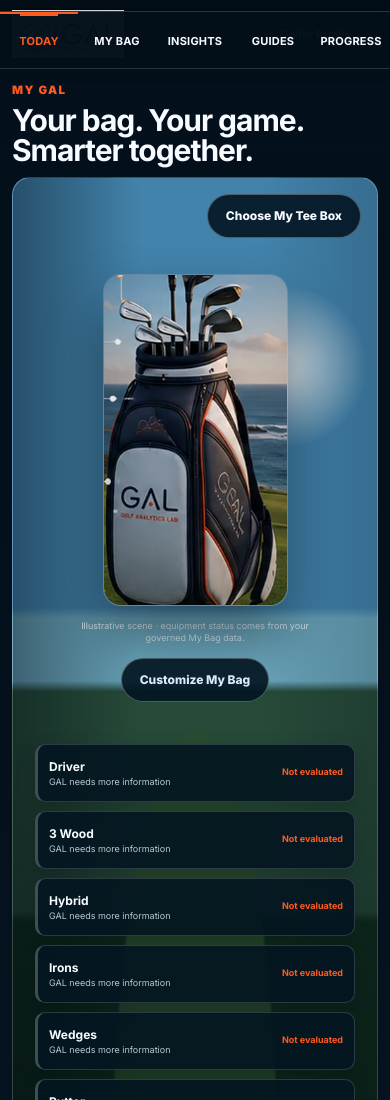
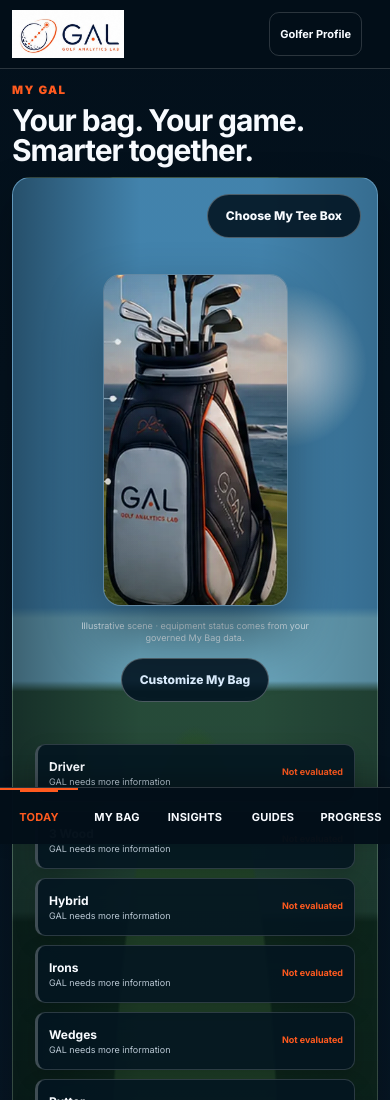
Before and after one commit to vincentaffatati-19/GAL-Website-, a website built with Vite: page portal/index.html in a window 390 px wide. Shown: the top 1100 px of the page. Built offline with nearby package versions, Linux system fonts and the light colour scheme; no server answers; files whose address does not match are found by name.

Commit message:
fix: anchor mobile UX5 nav to viewport

```diff
--- a/portal/src/styles/ux5-polish.css
+++ b/portal/src/styles/ux5-polish.css
@@ -23,9 +23,15 @@
 }
 
 @media (max-width: 900px) {
+  .ux5-app-header {
+    -webkit-backdrop-filter: none;
+    backdrop-filter: none;
+  }
+
   .ux5-primary-nav {
     position: fixed;
     top: auto;
+    bottom: 0;
     padding: 0 0 env(safe-area-inset-bottom);
     border-top: 1px solid var(--ux5-line);
     background: rgba(3, 15, 25, 0.98);
```
